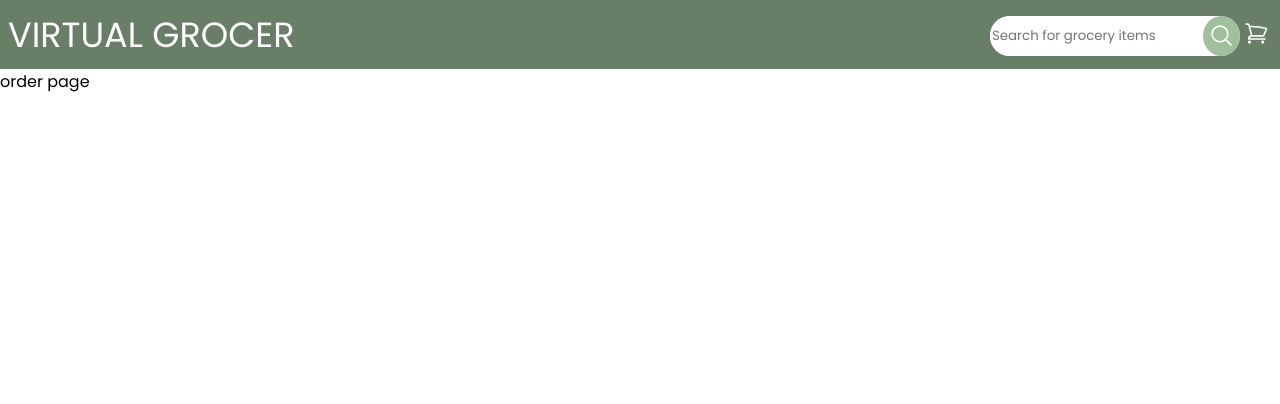
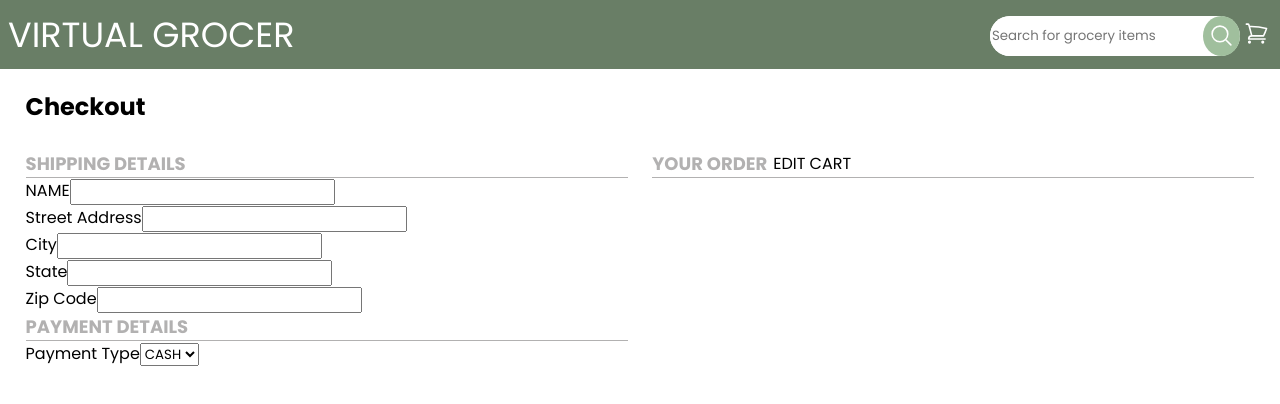
Before and after one commit to lauraguerra1/bondadosa-code-challenge, a React (Create React App) app: page /order/1 in a window 1280 px wide. Shown: the top 404 px of the page. Built offline with nearby package versions, Linux system fonts and the light colour scheme.

Commit message:
Add form to collect order info

```diff
--- a/src/Components/App/App.js
+++ b/src/Components/App/App.js
@@ -5,6 +5,7 @@ import Home from '../Home/Home';
 import Cart from '../Cart/Cart';
 import SearchBar from '../SearchBar/SearchBar';
 import SearchResults from '../SearchResults/SearchResults';
+import Order from '../Order/Order';
 
 function App() {
   const [cart, setCart] = useState([]);
@@ -78,7 +79,7 @@ function App() {
           <Routes>
             <Route path='/' element={<Home clearSearch={clearSearch} />} />
             <Route path='/search' element={<SearchResults searchParams={searchParams} cart={cart} updateCart={updateCart} changeQuantity={changeQuantity} />} />
-            <Route path='/order/:orderNumber' element={<div>order page </div>} />
+            <Route path='/order/:orderId' element={<Order cart={cart} openOrCloseCart={openOrCloseCart} />} />
           </Routes>
         </div>
         <Cart openOrCloseCart={openOrCloseCart} cartOpen={cartOpen} cart={cart} updateCart={updateCart} changeQuantity={changeQuantity} cartTotal={cartTotal} />
--- a/src/Components/Cart/Cart.jsx
+++ b/src/Components/Cart/Cart.jsx
@@ -15,8 +15,8 @@ const Cart = ({ openOrCloseCart, cartOpen, cart, updateCart, changeQuantity, car
   }
 
   const generateOrder = () => {
-    const orderNumber = uuidv4();
-    navigate(`/order/${orderNumber}`);
+    const orderId = uuidv4();
+    navigate(`/order/${orderId}`);
     openOrCloseCart(false);
   }
 
--- /dev/null
+++ b/src/Components/Order/Order.css
@@ -0,0 +1,28 @@
+.order-page {
+  h2 {
+    padding-left: 2%;
+    margin-bottom: 0px;
+  }
+}
+
+.order {
+  padding: 2%;
+  display: flex;
+  flex-direction: column-reverse;
+
+  h3 {
+    margin: 0px;
+  }
+}
+.section-title {
+  border-bottom: 1px solid rgb(178, 177, 177);
+  color: rgb(178, 177, 177);
+}
+
+@media screen and (min-width: 600px){
+  .order {
+    display: grid;
+    grid-template-columns: repeat(2, minmax(0, 1fr));
+    gap: 2%;
+  }
+}
--- /dev/null
+++ b/src/Components/Order/Order.jsx
@@ -0,0 +1,76 @@
+import React, { useState } from 'react'
+import PropTypes from 'prop-types';
+import './Order.css'
+import { useParams } from 'react-router-dom';
+
+const Order = ({ openOrCloseCart, cart }) => {
+
+  const [order, setOrder] = useState({
+    orderId: useParams().orderId,
+    cart: cart,
+    name: '',
+    address: '',
+    city: '',
+    state: '',
+    zipCode: '',
+    payment: 'cash'
+  });
+
+  const handleChange = (e) => {
+    setOrder(prev => ({...prev, [e.target.name]: e.target.value}))
+  }
+  return (
+    <div className='order-page'>
+      <h2>Checkout</h2>
+      <div className='order'>
+        <section className='checkout-section'>
+          <form>
+            <h3 className='text-md font-semibold section-title'>SHIPPING DETAILS</h3>
+            <div>
+              <label htmlFor='name'>NAME</label>
+              <input id='name' type='text' name='name' onChange={handleChange} value={order.name} />
+            </div>
+            <div>
+              <label htmlFor='address'>Street Address</label>
+              <input id='address' type='text' name='address' onChange={handleChange} value={order.address} />
+            </div>
+            <div>
+              <label htmlFor='city'>City</label>
+              <input id='city' type='text' name='city' onChange={handleChange} value={order.city} />
+            </div>
+            <div>
+              <label htmlFor='state'>State</label>
+              <input id='state' type='text' name='state' onChange={handleChange} value={order.state} />
+            </div>
+            <div>
+              <label htmlFor='zipCode'>Zip Code</label>
+              <input id='zipCode' type='text' name='zipCode' onChange={handleChange} value={order.zipCode} />
+            </div>
+            <h3 className='text-md font-semibold section-title'>PAYMENT DETAILS</h3>
+            <div>
+              <label htmlFor='payment'>Payment Type</label>
+              <select id='payment' name='payment' onChange={handleChange} value={order.payment}>
+                <option value='cash'>CASH</option>
+                <option value='WIC'>WIC</option>
+                <option value='SNAP'>SNAP</option>
+              </select>
+            </div>
+          </form>
+        </section>
+        <div className='order-info'>
+          <div className='flex section-title'>
+            <h3 className='text-md font-semibold'>YOUR ORDER</h3>
+            <button className='text-sm font-semibold clear-btn' onClick={() => openOrCloseCart(true)}>EDIT CART</button>
+          </div>
+        </div>
+      </div>
+    </div>
+  )
+}
+
+Order.propTypes = {
+  openOrCloseCart: PropTypes.func.isRequired,
+  cart: PropTypes.array.isRequired
+}
+
+export default Order
--- a/src/index.css
+++ b/src/index.css
@@ -26,6 +26,10 @@ button {
 
 a {
   color: black;
+}
+
+.text-sm {
+  font-size: 16px;
 }
 
 .text-md {
@@ -75,3 +79,7 @@ a {
     color: black;
   }
 }
+
+.flex {
+  display: flex;
+}
```
